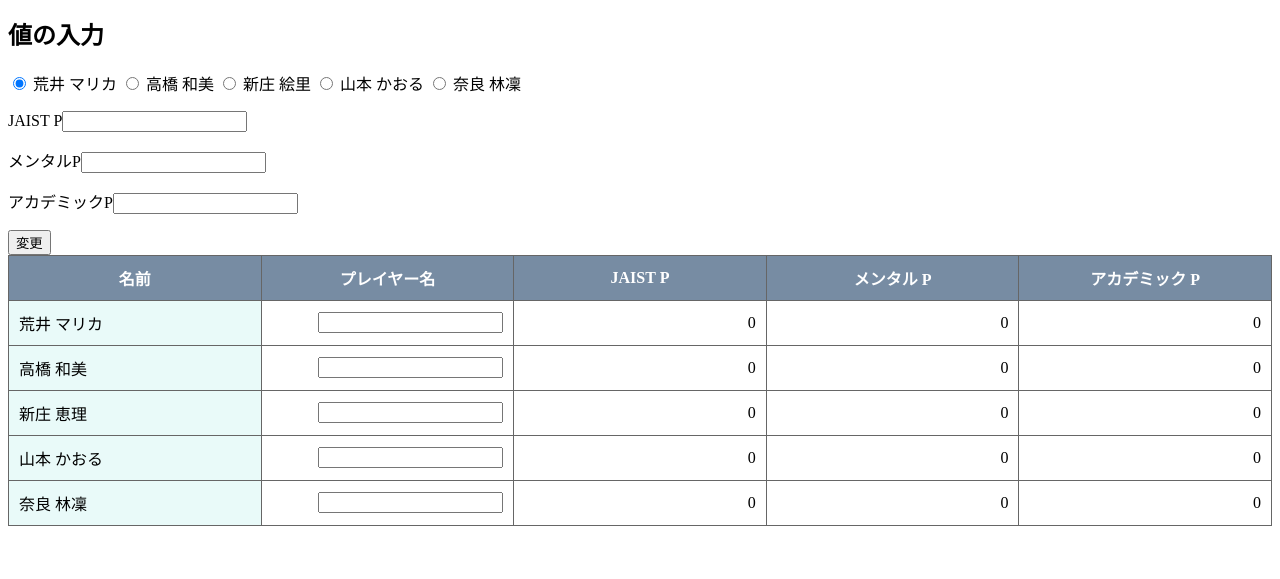
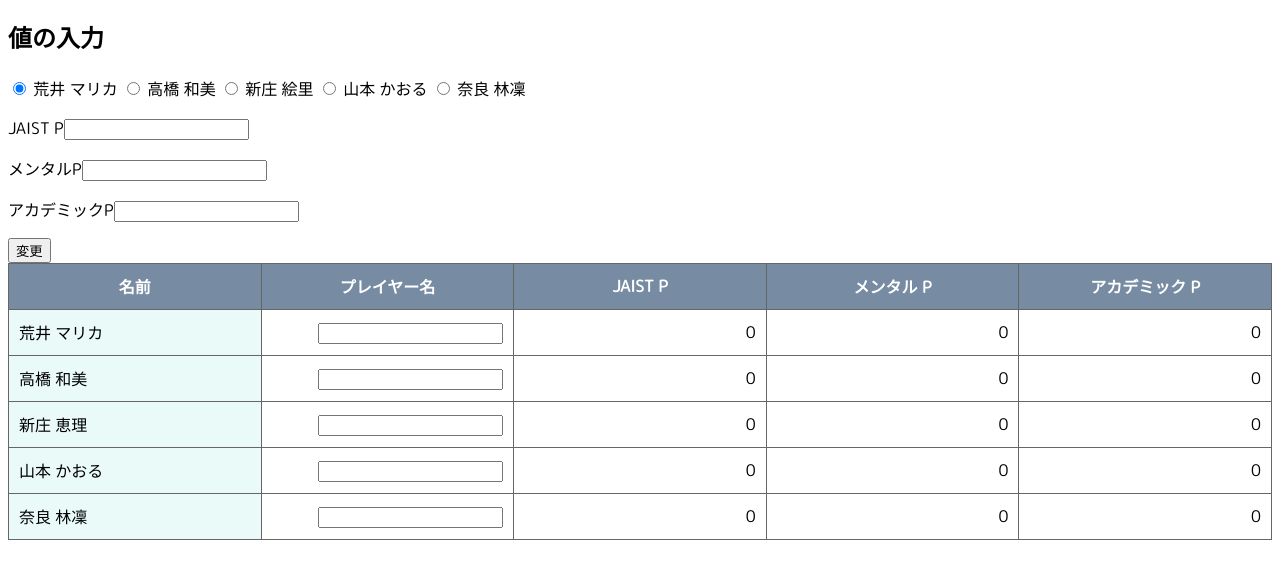
Before and after one commit to cccjaist/LifeGameScoreCalculatingSite, a plain HTML site: page index.html in a window 1280 px wide. Shown: the part 73-652 px from the top of the page. Drawn offline with Linux system fonts and the light colour scheme.

Commit message:
フォントを設定

```diff
--- a/index.html
+++ b/index.html
@@ -4,10 +4,13 @@
         <meta charset="utf-8">
         <title>女子学生キャリアゲーム</title>
         <meta name="viewport" content="width=device-width, initial-scale=1.0">
+        <link rel="preconnect" href="https://fonts.googleapis.com">
+        <link rel="preconnect" href="https://fonts.gstatic.com" crossorigin>
+        <link href="https://fonts.googleapis.com/css2?family=M+PLUS+Rounded+1c&display=swap" rel="stylesheet">
         <link rel="stylesheet" href="style.css">
         <script src="main.js"></script>
     </head>
-    <body>
+    <body class="m-plus-rounded-1c-regular">
         <h1>女子学生キャリアゲーム</h1>
 
         <div id="input-form">
--- a/style.css
+++ b/style.css
@@ -1,3 +1,10 @@
+.m-plus-rounded-1c-regular {
+  font-family: "M PLUS Rounded 1c", sans-serif;
+  font-weight: 400;
+  font-style: normal;
+}
+
+
 .table {
     width: 100%;
     text-align: center;
```
